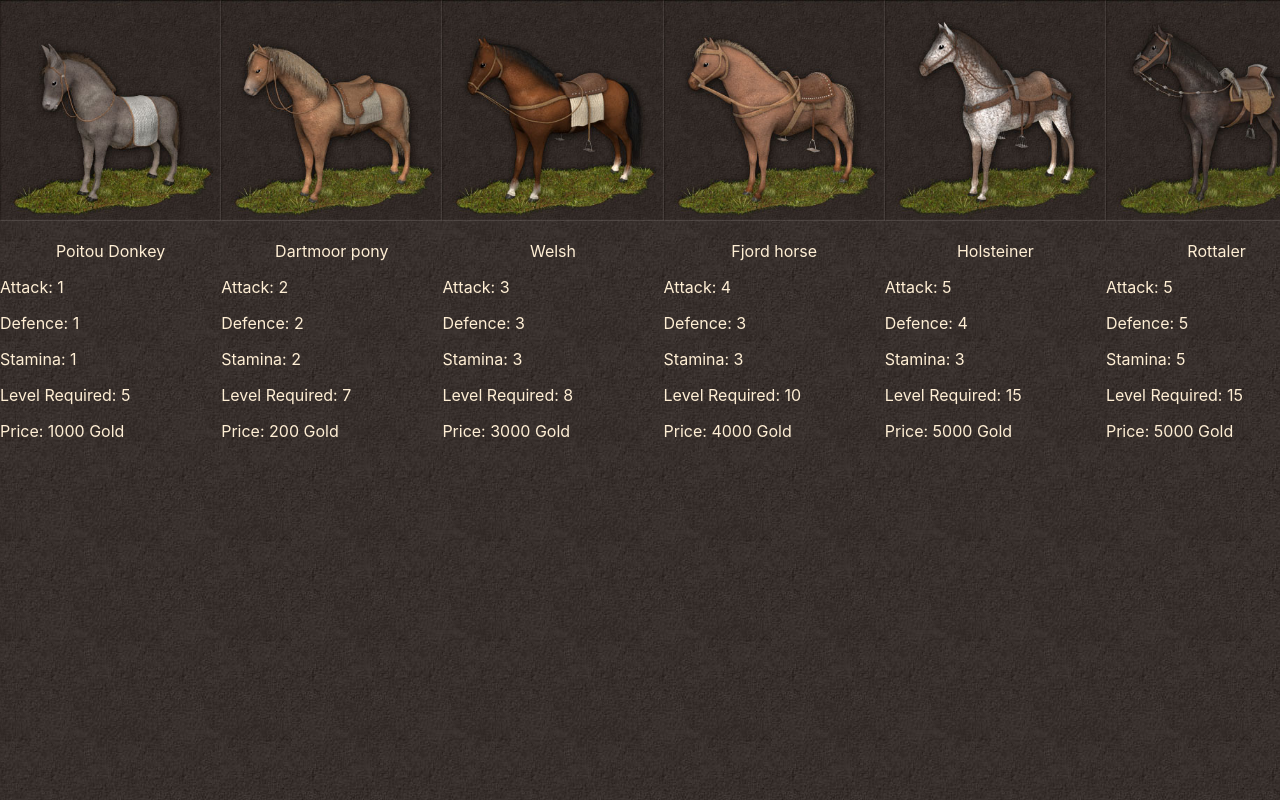
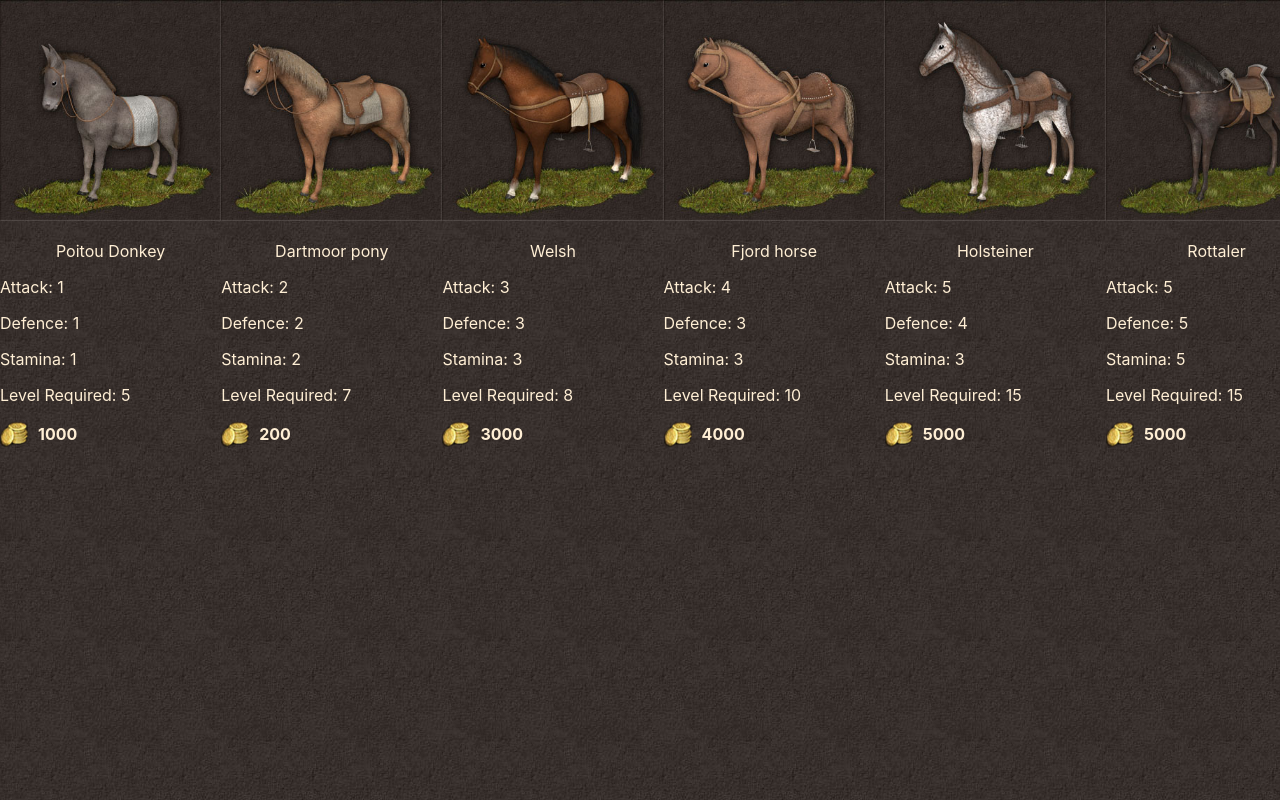
Before and after one commit to TheMshary/HW-Gear, a React (Create React App) app: page / in a window 1280 px wide. Shown: the top 800 px of the page. Built offline with nearby package versions, Linux system fonts and the light colour scheme.

Commit message:
Added coins image next to horse price
+ Vertically centered price to align with the coins better

```diff
--- a/src/components/Horses/Horse.js
+++ b/src/components/Horses/Horse.js
@@ -1,4 +1,5 @@
 import React from "react";
+import gold from "../../data/gold.png";
 
 const Horse = ({ horse }) => {
   // itemWidth is the size multiplier on the whole Horse item UI
@@ -11,7 +12,19 @@ const Horse = ({ horse }) => {
       <p>Defence: {horse.defence}</p>
       <p>Stamina: {horse.stamina}</p>
       <p>Level Required: {horse.level}</p>
-      <p>Price: {horse.price} Gold</p>
+      <p style={{ display: "flex" }}>
+        <img src={gold} width={`${40 * 0.7}px`} />{" "}
+        <span
+          style={{
+            fontWeight: "bold",
+            marginTop: "auto",
+            marginBottom: "auto",
+            marginLeft: "10px",
+          }}
+        >
+          {horse.price}
+        </span>
+      </p>
       {horse.premium && <p>-Premium-</p>}
     </div>
   );
```
Also changed, not shown: src/data/gold.png (added).
